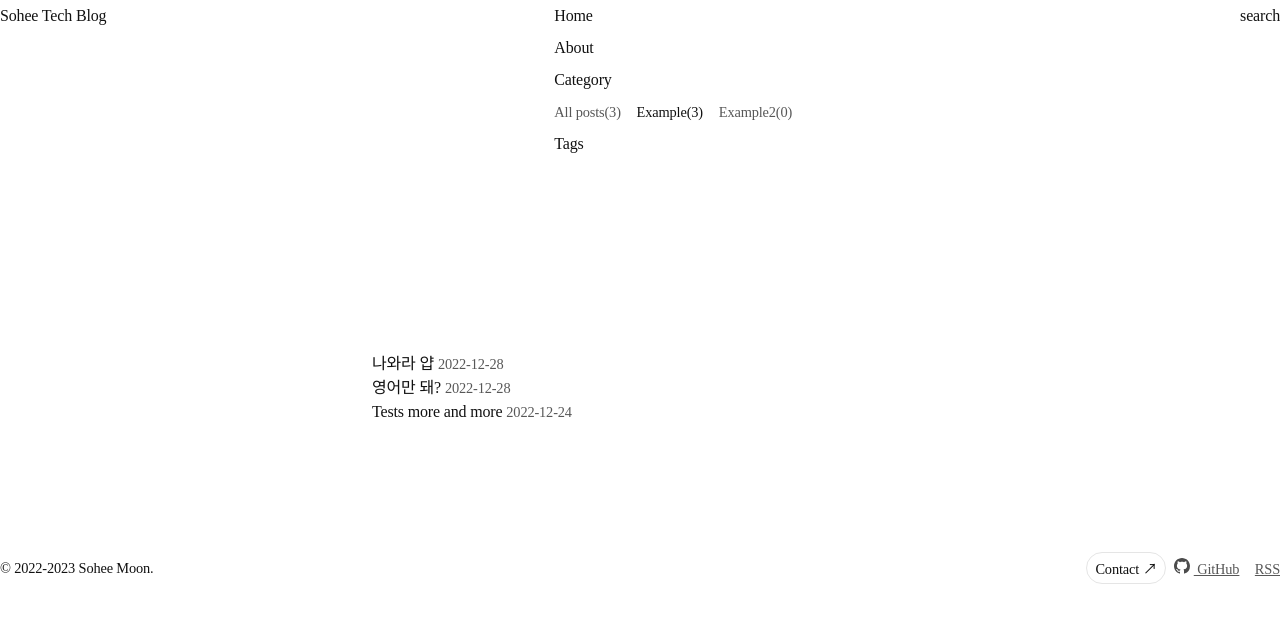
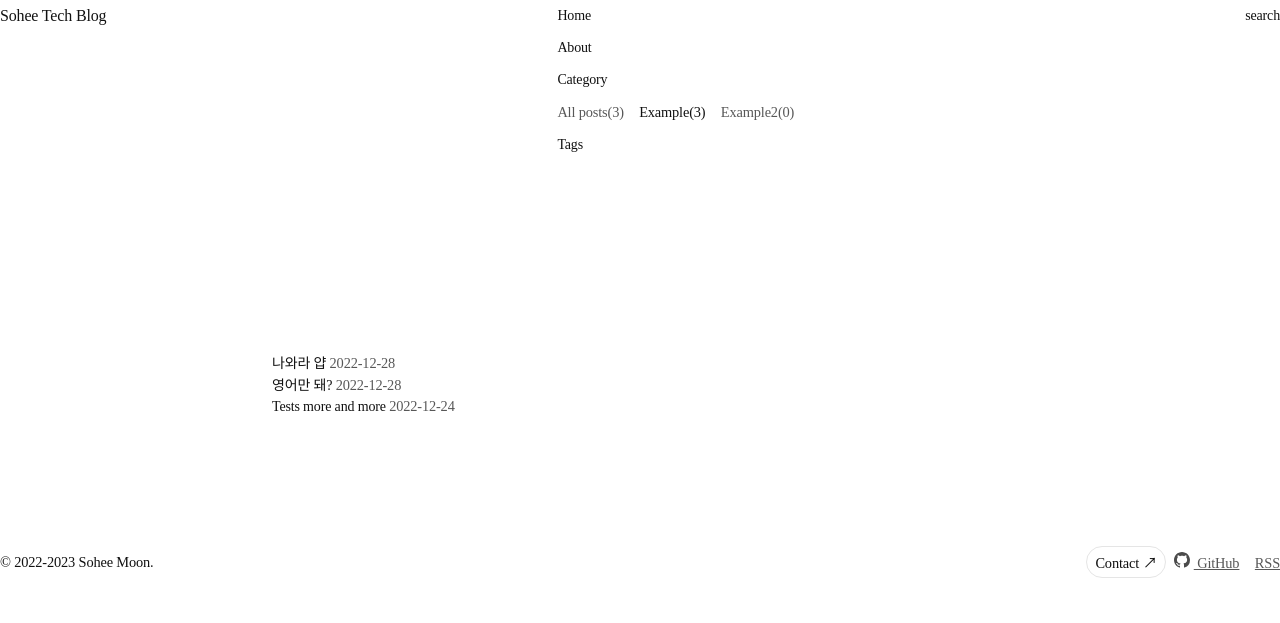
Before and after one commit to soheetech/soheetech.github.io, a Jekyll site: the page built from category/example.md, in a window 1280 px wide. Shown: the top 623 px of the page. Built offline with Jekyll 4.4.1, drawn with Linux system fonts in a browser that asks for light colours; some web fonts are replaced.

Commit message:
Update no-style-please.scss

```diff
--- a/_sass/no-style-please.scss
+++ b/_sass/no-style-please.scss
@@ -69,7 +69,7 @@ html { height: 100%; }
 body {
   font-family: 'Belgrano', 'Hahmlet', serif;
   color: var(--color-black);
-  font-size: 16px;
+  font-size: 14px;
   line-height: 1.5;
   letter-spacing: -0.01rem;
   margin: 0;
@@ -137,7 +137,7 @@ img {
 /* layout */
 
 .w {
-  max-width: 600px;
+  max-width: 800px;
   margin: 0 auto;
   padding: var(--space-basic);
 }
```
